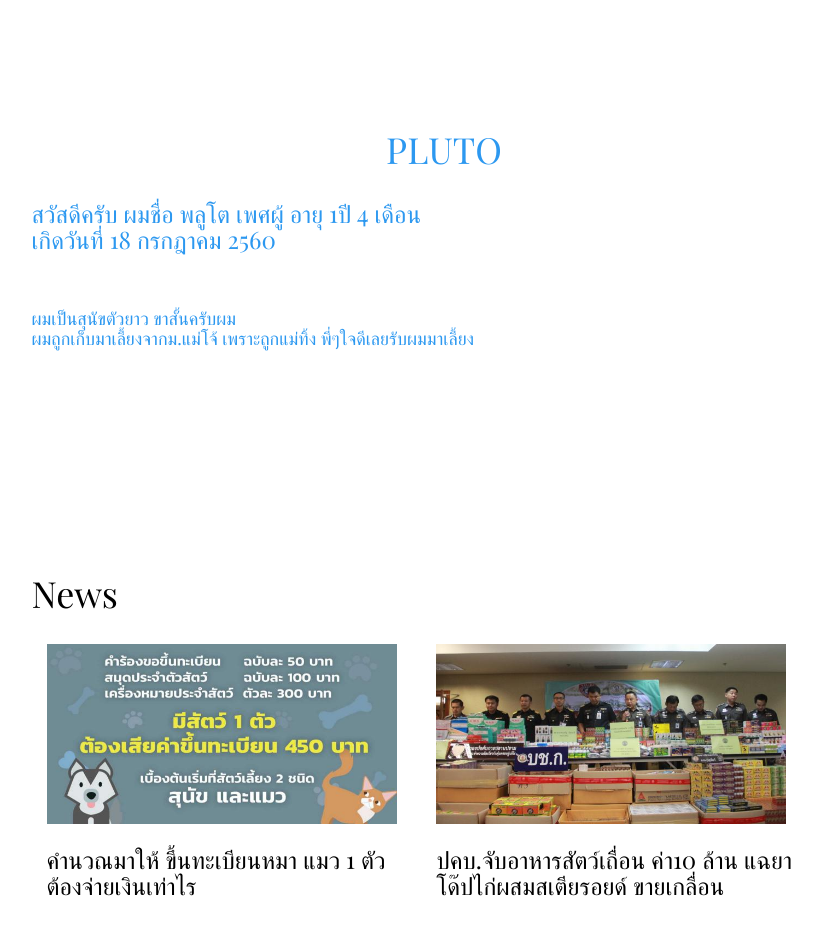
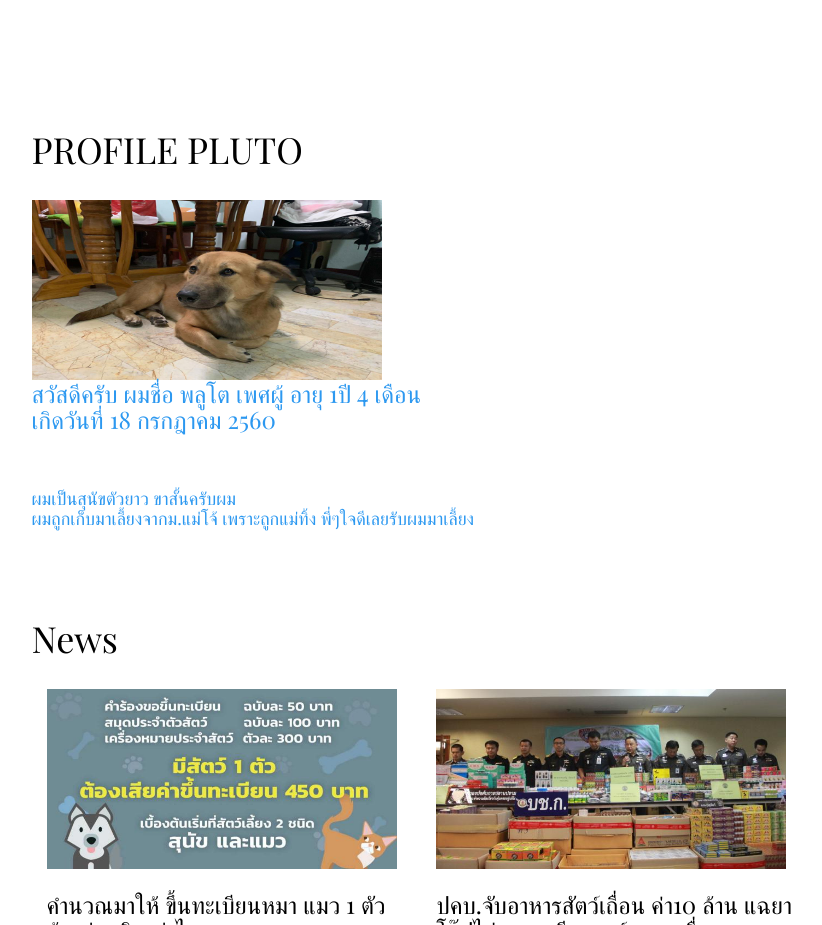
Before and after one commit to amazingn1/LAB1, a plain HTML site: page index.html in a window 1280 px wide. Shown: the part 880-1805 px from the top of the page, without its empty margins (346-1168 px from the left). Drawn offline with nearby package versions, Linux system fonts and the light colour scheme; a script that the page names is missing; a web font is replaced by a local one.

Commit message:
add photo

```diff
--- a/index.html
+++ b/index.html
@@ -87,7 +87,8 @@
             <section class="colorlib-about" data-section="profile">
               <div class="colorlib-narrow-content">
                 <div class="row">
-                 <center> <h1><a>PLUTO</a></h1></center>
+                <h1 class="align-center pb-3 mbr-fonts-style display-2">PROFILE PLUTO</h1>
+                <img src="img/46800961_537035210096961_124848617621028864_n.jpg" width="350" height="180">
                   <h3><a>สวัสดีครับ ผมชื่อ พลูโต เพศผู้ อายุ 1ปี 4 เดือน</a><br>
                   <a>เกิดวันที่ 18 กรกฎาคม 2560</a></h3><br>
                   <h4><a>ผมเป็นสุนัขตัวยาว ขาสั้นครับผม</a><br>
@@ -98,9 +99,6 @@
 
                 </div>
               </div>
-            </section>
-
-
             <!--2-->
             <section class="colorlib-services" data-section="2">
               <div class="colorlib-narrow-content">
```
Also changed, not shown: img/46800961_537035210096961_124848617621028864_n.jpg (added).
